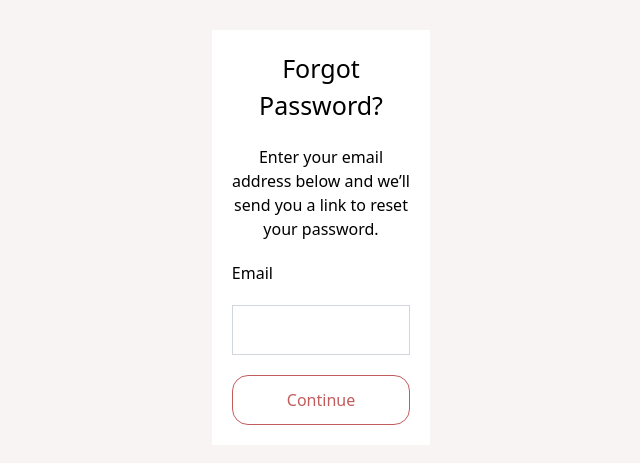
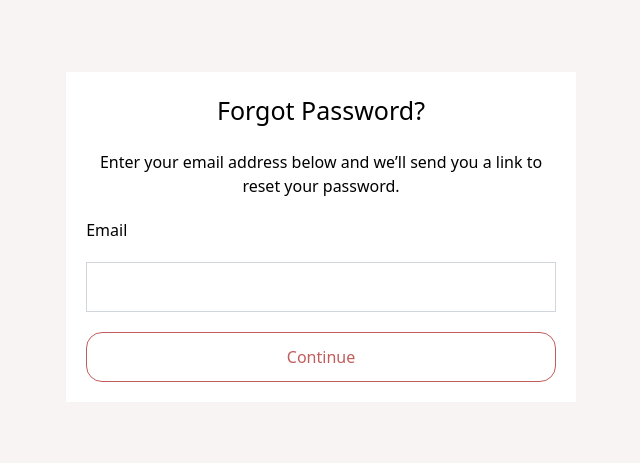
Before and after one commit to Vinzecta/Web-Project, a Next.js app in the folder next-web/: page /registeration in a window 768 px wide. Shown: the part 163-626 px from the top of the page, without its empty margins (63-703 px from the left). Built offline with nearby package versions, Linux system fonts and the light colour scheme.

Commit message:
Finish forgot password section responsive

```diff
--- a/next-web/src/app/registeration/page.css
+++ b/next-web/src/app/registeration/page.css
@@ -1,4 +1,4 @@
-@media screen and (max-width: 600px) {
+@media screen and (max-width: 700px) {
     #registeration-section {
         width: 100%;
     }
@@ -19,3 +19,9 @@
         font-size: 14px;
     }
 }
+
+@media screen and (min-width: 701px) and (max-width: 900px) {
+   #registeration-section {
+        width: 70%;
+    }
+}
```
